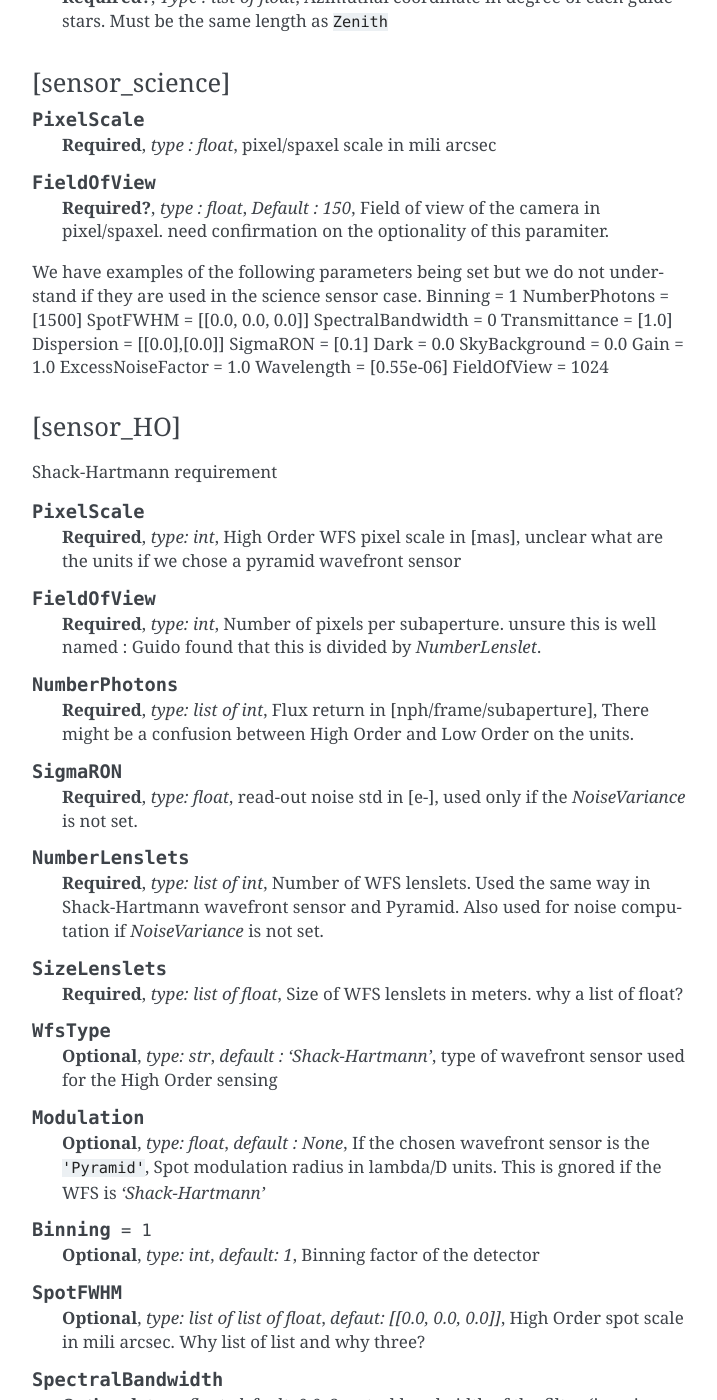
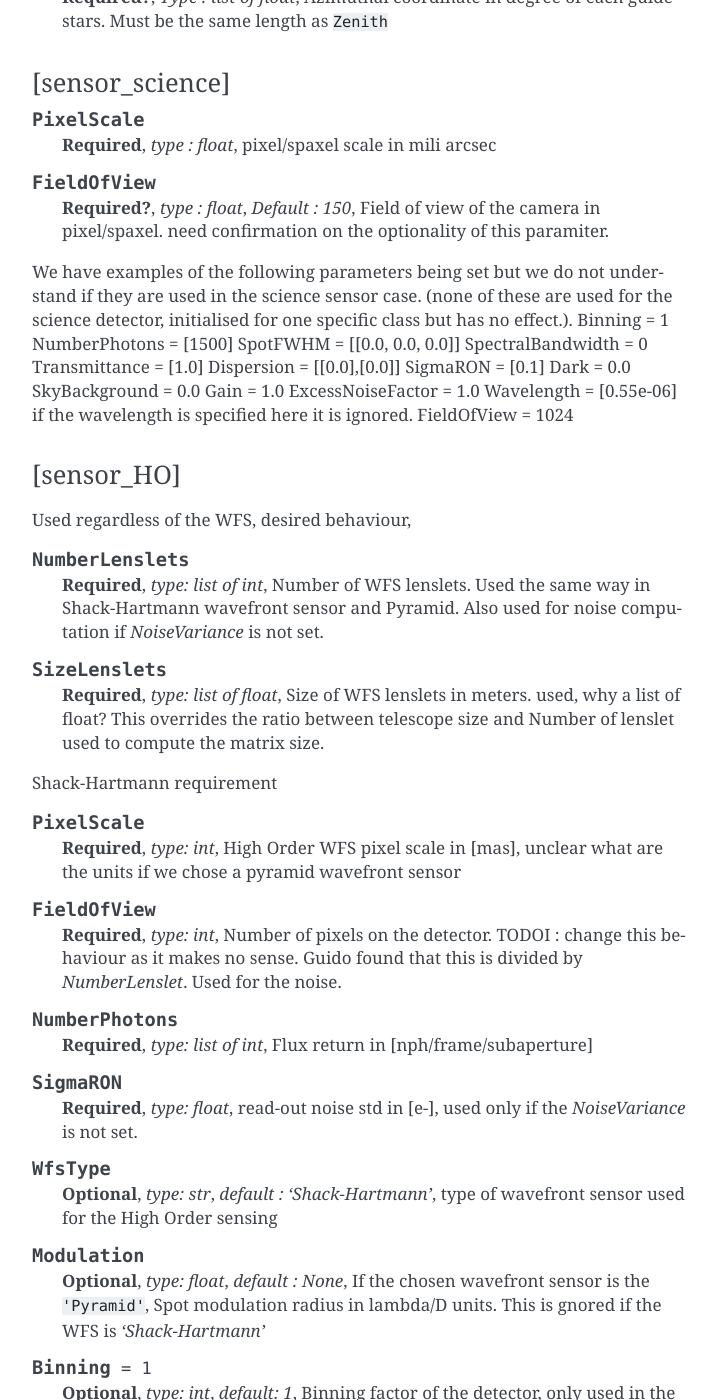
Before and after one commit to astro-tiptop/TIPTOP, a Sphinx documentation site: the page built from docs/source/parameterFile.rst, in a window 1280 px wide and 1400 px high, scrolled down 3715 px. Shown: the whole window, without its empty margins (388-1105 px from the left). Built offline with Sphinx 7.4.7, drawn with Linux system fonts in a browser that asks for light colours; some of the changed text lies outside the part shown.

Commit message:
added widhlist and more comment and informations on the parameters

```diff
--- a/docs/source/index.rst
+++ b/docs/source/index.rst
@@ -32,6 +32,7 @@ Check out the :doc:`usage` section for further information, including how to
    usage
    howto
    parameterFile
+   wishList
    api
 
 
--- a/docs/source/parameterFile.rst
+++ b/docs/source/parameterFile.rst
@@ -281,7 +281,8 @@ Typically the wavelength is the same for all guide star (at least in Laser guide
    *Default : 150*,
    Field of view of the camera in pixel/spaxel. need confirmation on the optionality of this paramiter.
 
-We have examples of the following parameters being set but we do not understand if they are used in the science sensor case.
+
+We have examples of the following parameters being set but we do not understand if they are used in the science sensor case. (none of these are used for the science detector, initialised for one specific class but has no effect.).
 Binning = 1
 NumberPhotons = [1500]
 SpotFWHM = [[0.0, 0.0, 0.0]]
@@ -293,12 +294,27 @@ Dark = 0.0
 SkyBackground = 0.0
 Gain = 1.0
 ExcessNoiseFactor = 1.0
-Wavelength = [0.55e-06]
+Wavelength = [0.55e-06] if the wavelength is specified here it is ignored.
 FieldOfView = 1024
 
 
 [sensor_HO]
 ^^^^^^^^^^^
+
+Used regardless of the WFS, desired behaviour,
+
+.. option:: NumberLenslets
+
+   **Required**,
+   *type: list of int*,
+   Number of WFS lenslets. Used the same way in Shack-Hartmann wavefront sensor and Pyramid. Also used for noise computation if `NoiseVariance` is not set.
+
+.. option:: SizeLenslets
+
+   **Required**,
+   *type: list of float*,
+   Size of WFS lenslets in meters. used, why a list of float? This overrides the ratio between telescope size and Number of lenslet used to compute the matrix size.
+
 
 Shack-Hartmann requirement
 
@@ -313,13 +329,14 @@ Shack-Hartmann requirement
 
    **Required**,
    *type: int*,
-   Number of pixels per subaperture. unsure this is well named : Guido found that this is divided by `NumberLenslet`.
+   Number of pixels on the detector.
+   TODOI : change this behaviour as it makes no sense. Guido found that this is divided by `NumberLenslet`. Used for the noise.
 
 .. option:: NumberPhotons
 
    **Required**,
    *type: list of int*,
-   Flux return in [nph/frame/subaperture], There might be a confusion between High Order and Low Order on the units.
+   Flux return in [nph/frame/subaperture]
 
 .. option:: SigmaRON
 
@@ -327,17 +344,7 @@ Shack-Hartmann requirement
    *type: float*,
    read-out noise std in [e-], used only if the `NoiseVariance` is not set.
 
-.. option:: NumberLenslets
 
-   **Required**,
-   *type: list of int*,
-   Number of WFS lenslets. Used the same way in Shack-Hartmann wavefront sensor and Pyramid. Also used for noise computation if `NoiseVariance` is not set.
-
-.. option:: SizeLenslets
-
-   **Required**,
-   *type: list of float*,
-   Size of WFS lenslets in meters. why a list of float?
 
 
 
@@ -360,13 +367,14 @@ Shack-Hartmann requirement
    **Optional**,
    *type: int*,
    *default: 1*,
-   Binning factor of the detector
+   Binning factor of the detector, only used in the pyramid case, optionnal for pyramid
 
 .. option:: SpotFWHM
 
    **Optional**,
    *type: list of list of float*,
    *defaut: [[0.0, 0.0, 0.0]]*,
+   Not used
    High Order spot scale in mili arcsec. Why list of list and why three?
 
 .. option:: SpectralBandwidth
@@ -374,6 +382,7 @@ Shack-Hartmann requirement
    **Optional**,
    *type: float*,
    *default: 0.0*,
+   Not used
    Spectral bandwidth of the filter (imaging mode)? why specific to the imaging mode? what is the effect?
 
 .. option:: Transmittance = [1.0]
@@ -381,6 +390,7 @@ Shack-Hartmann requirement
    **Optional**,
    *type: list of float*,
    *default: [1.0]*,
+   Used for PSF computation and flux scaling but not with noise computation
    Transmittance at the considered wavelengths for polychromatic mode. How do you set polychromatic mode? Each element can not have a value superior to 1?
 
 
@@ -389,7 +399,7 @@ Shack-Hartmann requirement
    **Optional**,
    *type: apparently list of list of float?*,
    *default: [[0.0,0.0]]*,
-   Dispersion x/y at the considered wavelength in pixel. Must be the same size than ``Transmittance``. In HarmoniSCAO_1 first the default and the thing given are not even the same shape but on top the default breaks the must be the same size as the transmitance... Also sorry for my ignorance: dispersion of what? Isn't this maybe redundant with `SpotFWHM` ?
+   Dispersion x/y at the considered wavelength in pixel. Must be the same size than ``Transmittance``. Chromatic dispertion for PSF computation only.  In HarmoniSCAO_1 first the default and the thing given are not even the same shape but on top the default breaks the must be the same size as the transmitance... Also sorry for my ignorance: dispersion of what? Isn't this maybe redundant with `SpotFWHM` ?
 
 
 .. option:: Dark
@@ -397,6 +407,7 @@ Shack-Hartmann requirement
    **Optional**,
    *type: float*,
    *default: 0.0*,
+   not used
    dark current in [e-/s/pix]
 
 .. option:: SkyBackground
@@ -404,6 +415,7 @@ Shack-Hartmann requirement
    **Optional**,
    *type: float*,
    *default: 0.0*,
+   not used
    Sky background [e-/s/pix]
 
 .. option:: Gain
@@ -411,6 +423,7 @@ Shack-Hartmann requirement
    **Optional**,
    *type: float*,
    *default:1.0*,
+   used
    Pixel gain. do you mean camera gain?
 
 .. option:: ExcessNoiseFactor
@@ -418,6 +431,7 @@ Shack-Hartmann requirement
    **Optional**,
    *type: float*,
    *default: 2.0*,
+   used
    excess noise factor. Why the hell would you by default have excess noise?
 
 .. option:: NoiseVariance
@@ -432,6 +446,7 @@ Shack-Hartmann requirement
    **Optional**,
    *type: str*,
    *defaut:'wcog'*,
+   not used, even if it actually has a default value. The default seems to be normal center of gravity.
    CoG computation algorithm, What are the other options?
 
 
@@ -440,6 +455,7 @@ Shack-Hartmann requirement
    **Optional**,
    *type: int?*,
    *default: 2*,
+   not used
    Number of pixels for ?windiwing? the low order WFS pixels
 
 .. option:: ThresholdWCoG
@@ -447,6 +463,7 @@ Shack-Hartmann requirement
    **Optional**,
    *type: float?*,
    *default: 0.0*,
+   not used
    Threshold Number of pixels for windowing the low order WFS pixels
 
 
@@ -455,7 +472,8 @@ Shack-Hartmann requirement
    **Optional**,
    *type: float*,
    *default: 0.0*,
-   New value for pixels lower than threshold? Why is this a 'new' value?
+   not used
+   New value for pixels lower than `ThresholdWCoG. Is there a reason to want to force these values to something else?
 
 
 [sensor_LO]
@@ -471,13 +489,14 @@ Shack-Hartmann requirement
 
    **Required**,
    *type: int*,
+   not used.
    Number of pixels per subaperture
 
 .. option:: NumberPhotons
 
    **Required**,
    *type: list of int*,
-   detected flux in [nph/frame/subaperture]
+   detected flux in [nph/frame]
    Must be the same length as NumberLenslet
 
 .. option:: NumberLenslets
@@ -494,6 +513,7 @@ Shack-Hartmann requirement
    **Optional**,
    *type: int*,
    *default: 1*,
+   not used
    binning factor of the detector
 
 .. option:: SpotFWHM
@@ -501,6 +521,7 @@ Shack-Hartmann requirement
    **Optional**,
    *type: list of list of int*,
    *default: [[0.0, 0.0, 0.0]]*,
+   not used
    Low Order spot scale in [mas]
 
 .. option:: SigmaRON
@@ -529,7 +550,8 @@ Shack-Hartmann requirement
    **Optional**,
    *type: float*,
    *default: 1.0*,
-   Pixel gain /camera gain?
+   not used
+   camera gain
 
 .. option:: ExcessNoiseFactor
 
@@ -543,6 +565,7 @@ Shack-Hartmann requirement
    **Optional**,
    *type: str*,
    *default: 'wcog'*,
+   not used
    CoG computation algorithm
 
 .. option:: WindowRadiusWCoG
@@ -550,6 +573,7 @@ Shack-Hartmann requirement
    **Optional**,
    *type: int*,
    *default: 1*,2
+   used instead of field of view
    Number of pixels for windiwing the low order WFS pixels
 
 .. option:: ThresholdWCoG
@@ -589,14 +614,14 @@ Shack-Hartmann requirement
    **Optional**,
    *type: str*,
    *default: 'gaussian'*,
-   DM influence function model
+   DM influence function model. What are the other possible one?
 
 .. option:: InfCoupling
 
    **Optional**,
    *type: list of float*,
    *default: 0.0*,
-   DM influence function model mechanical coupling
+   DM influence function model mechanical coupling. Unclear to me what this does.
    Must be the same length as NumberActuators?
 
 .. option:: DmHeights
@@ -612,7 +637,7 @@ Shack-Hartmann requirement
    **Optional**,
    *type: float*,
    *default: [0.0]*,
-   Zenith position in arcsec
+   Zenith position in arcsec. Unclear to me what this does.
    Must be the same length as NumberActuators?
 
 .. option:: OptimizationAzimuth
@@ -651,7 +676,7 @@ Shack-Hartmann requirement
    **Optional**,
    *type: str*,
    *default: 'circle'*,
-   Shape of the AO-corrected area
+   Shape of the AO-corrected area. what are the other options?
 
 [RTC]
 ^^^^^
```
Also changed, not shown: other parts of docs/source/parameterFile.rst (+3 -2 lines), docs/source/wishList.rst (added, +11 -0 lines).
